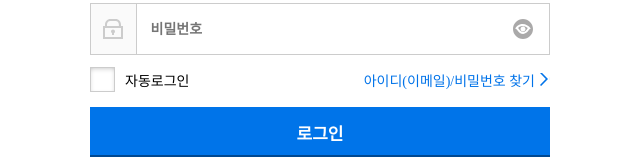
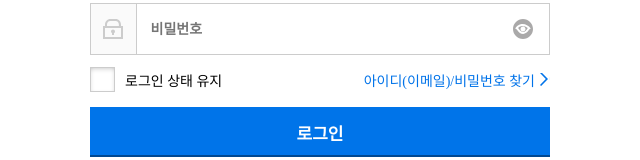
Before and after one commit to butterbeetle/coupangpang, a React (Create React App) app: page /login in a window 1280 px wide. Shown: the part 165-325 px from the top of the page, without its empty margins (320-960 px from the left). Built offline with nearby package versions, Linux system fonts and the light colour scheme.

Commit message:
[80] 로그인 상태 유지 체크박스 조금 수정

```diff
--- a/src/Components/Auth/LoginForm.js
+++ b/src/Components/Auth/LoginForm.js
@@ -181,9 +181,10 @@ const LoginForm = () => {
             <div className={styles.login__main__util}>
               <div className={styles.login__main__util__auto}>
                 <motion.i
+                  onClick={autoLoginClickHandler}
                   animate={{
                     opacity: autoLogin ? 1 : 0,
-                    y: autoLogin ? 0 : 20,
+                    y: autoLogin ? -20 : 0,
                   }}
                   transition={{
                     duration: 0.3,
@@ -194,7 +195,7 @@ const LoginForm = () => {
                   id="autoLogin"
                   type="checkbox"
                 ></input>
-                <label htmlFor="autoLogin">자동로그인</label>
+                <label htmlFor="autoLogin">로그인 상태 유지</label>
               </div>
               <div className={styles.login__main__util__find}>
                 <Link to="/">
--- a/src/Components/Auth/LoginForm.module.css
+++ b/src/Components/Auth/LoginForm.module.css
@@ -108,6 +108,7 @@
 .login__main__util__auto i {
   display: inline-block;
   position: absolute;
+  top: 25px;
   width: 20px;
   height: 15px;
   background: url("../../assets/img/sprite-member.svg") no-repeat -80px -21px;
```
